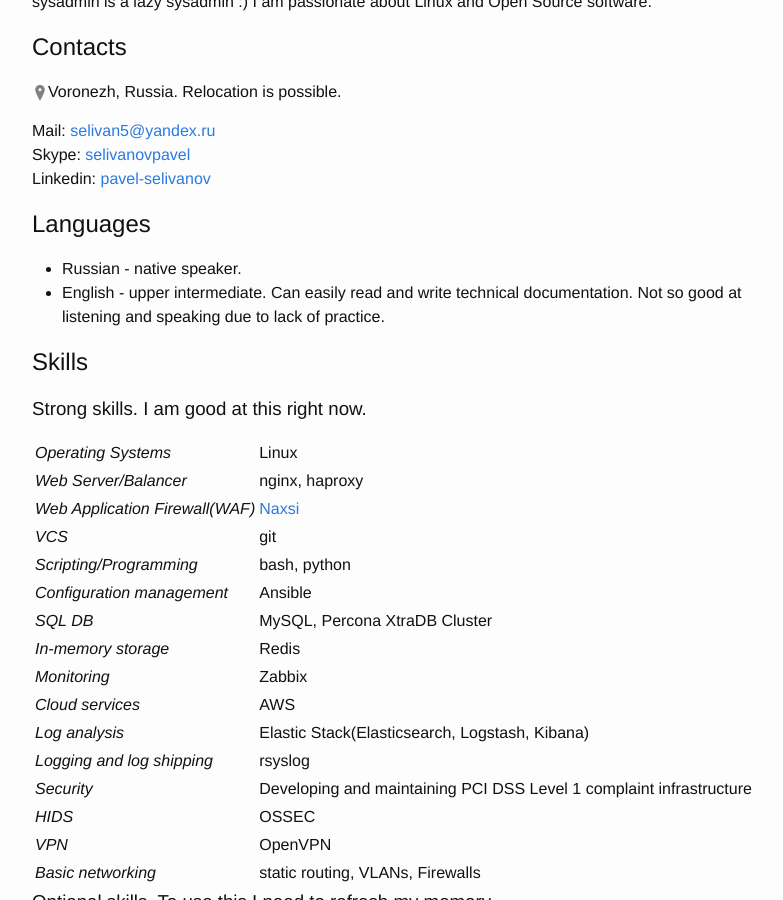
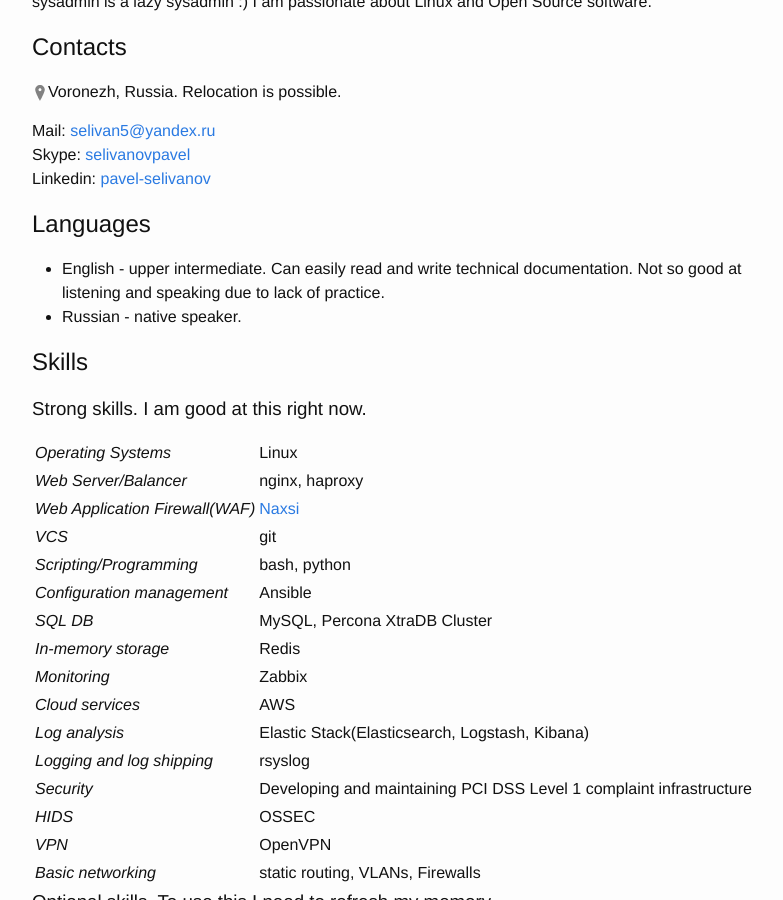
Before and after one commit to selivan/selivan.github.io, a Jekyll site: the page built from cv/index.md, in a window 1280 px wide and 900 px high, scrolled down 493 px. Shown: the whole window, without its empty margins (238-1021 px from the left). Built offline with Jekyll 4.4.1, drawn with Linux system fonts in a browser that asks for light colours.

Commit message:
cv: changed language order

```diff
--- a/cv/index.md
+++ b/cv/index.md
@@ -20,8 +20,8 @@
 Linkedin: [pavel-selivanov](https://www.linkedin.com/in/pavel-selivanov-9b8398ba/)
 
 ## Languages
+* English - upper intermediate. Can easily read and write technical documentation. Not so good at listening and speaking due to lack of practice.
 * Russian - native speaker.
-* English - upper intermediate. Can easily read and write technical documentation. Not so good at listening and speaking due to lack of practice.
 
 ## Skills
 
```
